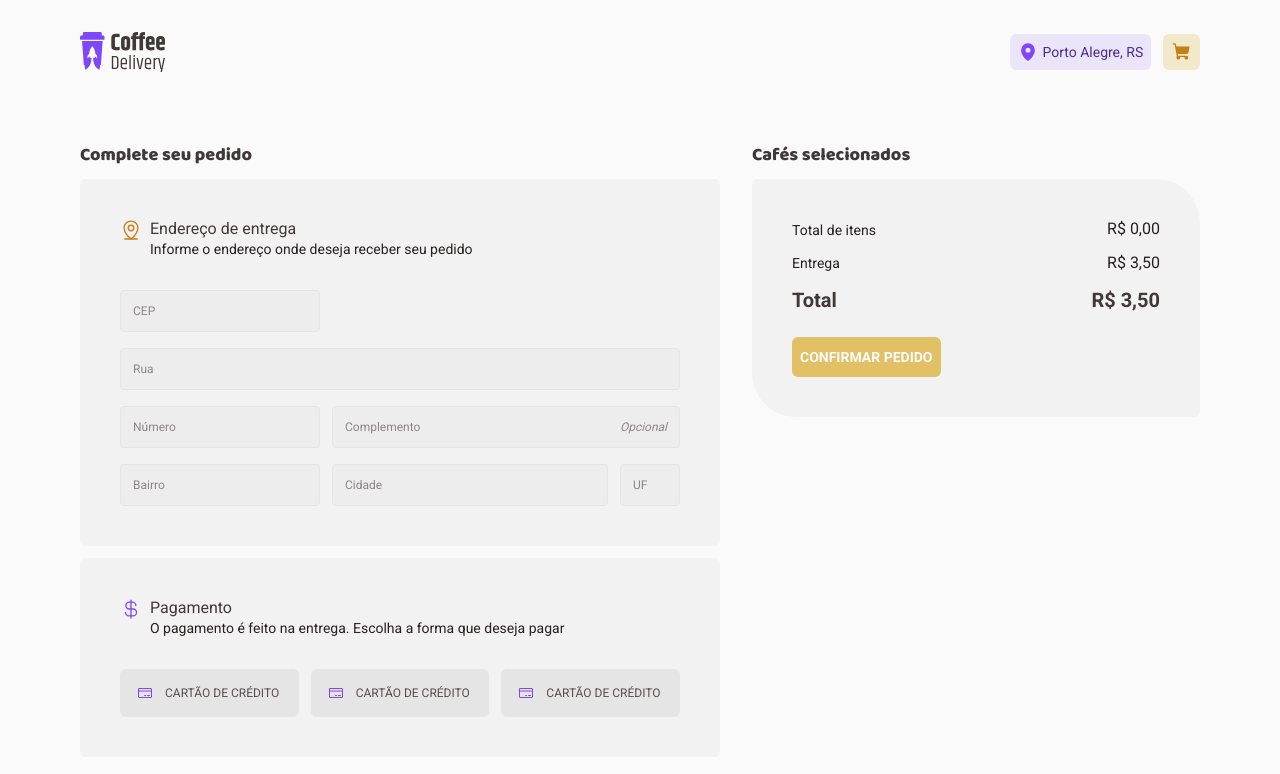
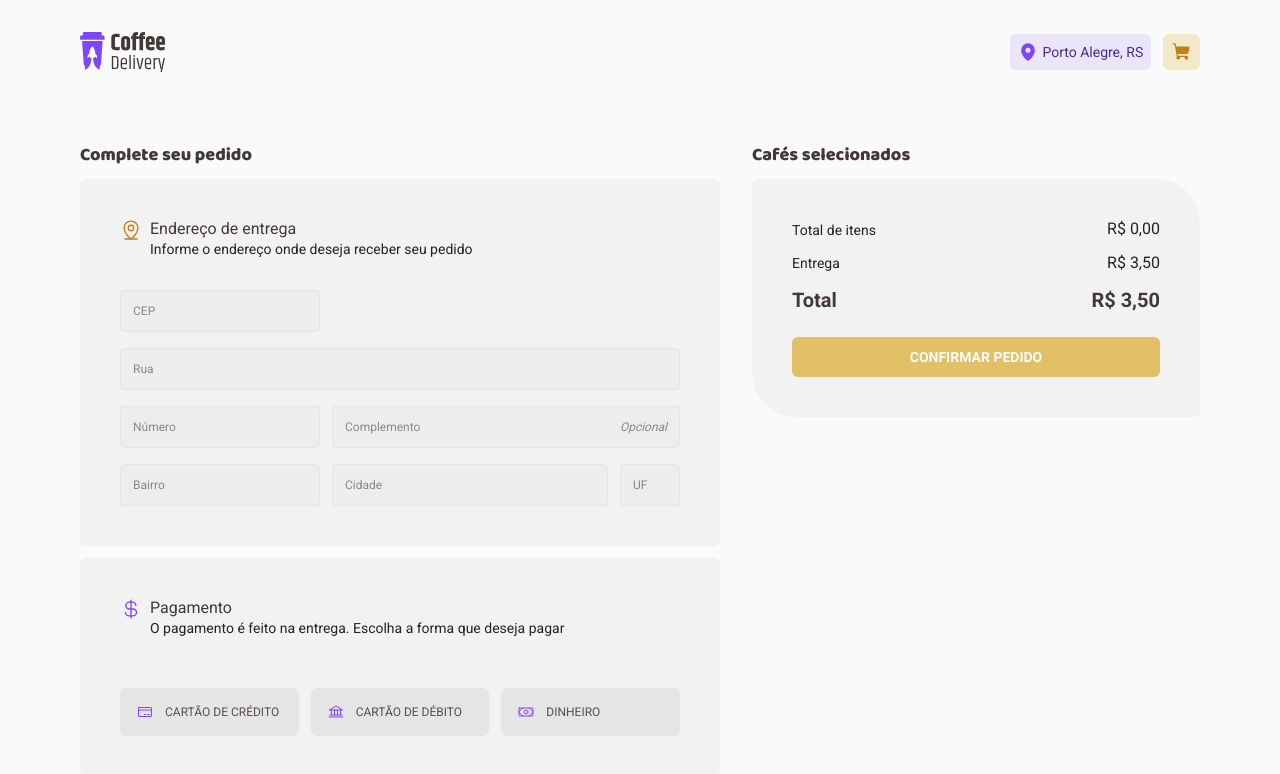
Before and after one commit to matheusbrauna/coffee-delivery, a React (Vite) app: page /completeOrder in a window 1280 px wide. Shown: the top 774 px of the page. Built offline with nearby package versions, Linux system fonts and the light colour scheme.

Commit message:
Desafio concluido

```diff
--- a/index.html
+++ b/index.html
@@ -8,7 +8,7 @@
       href="https://fonts.googleapis.com/css2?family=Baloo+2:wght@700;800&family=Roboto:wght@400;700&display=swap"
       rel="stylesheet"
     />
-    <link rel="icon" type="image/svg+xml" href="/vite.svg" />
+    <link rel="icon" type="image/png" href="/favicon.png" />
     <meta name="viewport" content="width=device-width, initial-scale=1.0" />
     <title>Coffee Delivery</title>
   </head>
--- a/src/contexts/CartContext.tsx
+++ b/src/contexts/CartContext.tsx
@@ -16,6 +16,7 @@ interface CartContextData {
     type: 'increase' | 'decrease',
   ) => void
   removeCartItem: (cartItemId: number) => void
+  clearCart: () => void
 }
 
 interface CartContextProviderProps {
@@ -92,6 +93,10 @@ export function CartContextProvider({ children }: CartContextProviderProps) {
     setCartItems(newCart)
   }
 
+  function clearCart() {
+    setCartItems([])
+  }
+
   useEffect(() => {
     localStorage.setItem(COFFEE_ITEMS_STORAGE_KEY, JSON.stringify(cartItems))
   }, [cartItems])
@@ -105,6 +110,7 @@ export function CartContextProvider({ children }: CartContextProviderProps) {
         changeCartItemsQuantity,
         removeCartItem,
         cartItemsTotal,
+        clearCart,
       }}
     >
       {children}
--- a/src/pages/CompleteOrder/components/CompleteOrderForm/PaymentMethodOptions.tsx
+++ b/src/pages/CompleteOrder/components/CompleteOrderForm/PaymentMethodOptions.tsx
@@ -1,12 +1,46 @@
+import { Bank, CreditCard, Money } from 'phosphor-react'
+import { useFormContext } from 'react-hook-form'
+import { RegularText } from '../../../../components/Typography'
+
 import { PaymentMethodInput } from '../PaymentMethodInput'
 import { PaymentMethodOptionsContainer } from './styles'
 
+export const paymentMethods = {
+  credit: {
+    label: 'Cartão de Crédito',
+    icon: <CreditCard size={16} />,
+  },
+  debit: {
+    label: 'Cartão de Débito',
+    icon: <Bank size={16} />,
+  },
+  money: {
+    label: 'Dinheiro',
+    icon: <Money size={16} />,
+  },
+}
+
 export function PaymentMethodOptions() {
+  const {
+    register,
+    formState: { errors },
+  } = useFormContext()
+
+  const paymentMethodError = errors?.paymentMethod?.message as unknown as string
+
   return (
     <PaymentMethodOptionsContainer>
-      <PaymentMethodInput />
-      <PaymentMethodInput />
-      <PaymentMethodInput />
+      {Object.entries(paymentMethods).map(([key, { label, icon }]) => (
+        <PaymentMethodInput
+          key={label}
+          id={key}
+          icon={icon}
+          label={label}
+          value={key}
+          {...register('paymentMethod')}
+        />
+      ))}
+      {paymentMethodError && <RegularText>{paymentMethodError}</RegularText>}
     </PaymentMethodOptionsContainer>
   )
 }
--- a/src/pages/CompleteOrder/components/CompleteOrderForm/styles.ts
+++ b/src/pages/CompleteOrder/components/CompleteOrderForm/styles.ts
@@ -54,8 +54,27 @@ export const AddressFormContainer = styled.div`
     }
   }
 
+  @media (max-width: 830px) {
+    grid-template-columns: repeat(2, 1fr);
+
+    .cep {
+      grid-column: span 1;
+      max-width: 100%;
+    }
+
+    .street {
+      grid-column: span 2;
+    }
+
+    .complement {
+      grid-column: span 1;
+    }
+  }
+
   @media (max-width: 490px) {
-    grid-template-columns: repeat(2, 1fr);
+    display: flex;
+    flex-direction: column;
+    gap: 1rem;
   }
 `
 
@@ -67,4 +86,9 @@ export const PaymentMethodOptionsContainer = styled.div`
   @media (max-width: 425px) {
     grid-template-columns: repeat(1, 1fr);
   }
+
+  > p {
+    grid-column: span / 3;
+    color: ${({ theme }) => theme.colors['base-error']};
+  }
 `
--- a/src/pages/CompleteOrder/components/PaymentMethodInput/index.tsx
+++ b/src/pages/CompleteOrder/components/PaymentMethodInput/index.tsx
@@ -1,11 +1,25 @@
-import { CreditCard } from 'phosphor-react'
-import { PaymentMethodInputContainer } from './styles'
+/* eslint-disable react/display-name */
+import { forwardRef, InputHTMLAttributes, ReactNode } from 'react'
+import { PaymentMethodInputContainer, ContentContainer } from './styles'
 
-export function PaymentMethodInput() {
+type PaymentMethodInputProps = InputHTMLAttributes<HTMLInputElement> & {
+  icon: ReactNode
+  label: string
+}
+
+export const PaymentMethodInput = forwardRef<
+  HTMLInputElement,
+  PaymentMethodInputProps
+>(({ id, icon, label, ...props }, ref) => {
   return (
     <PaymentMethodInputContainer>
-      <CreditCard size={16} />
-      Cartão de crédito
+      <input type="radio" id={id} {...props} name="paymentMethod" ref={ref} />
+      <label htmlFor={id}>
+        <ContentContainer>
+          {icon}
+          {label}
+        </ContentContainer>
+      </label>
     </PaymentMethodInputContainer>
   )
-}
+})
--- a/src/pages/CompleteOrder/components/PaymentMethodInput/styles.ts
+++ b/src/pages/CompleteOrder/components/PaymentMethodInput/styles.ts
@@ -1,6 +1,24 @@
-import styled from 'styled-components'
+import styled, { css } from 'styled-components'
 
 export const PaymentMethodInputContainer = styled.div`
+  input {
+    visibility: hidden;
+    appearance: none;
+  }
+
+  input:checked + label div {
+    ${({ theme }) => css`
+      background-color: ${theme.colors['brand-purple-light']};
+      border-color: ${theme.colors['brand-purple']};
+
+      &:hover {
+        background-color: ${theme.colors['brand-purple-light']};
+      }
+    `}
+  }
+`
+
+export const ContentContainer = styled.div`
   display: flex;
   align-items: center;
   justify-content: flex-start;
--- a/src/pages/CompleteOrder/components/SelectedCoffees/ConfirmationSection.tsx
+++ b/src/pages/CompleteOrder/components/SelectedCoffees/ConfirmationSection.tsx
@@ -37,13 +37,11 @@ export function ConfirmationSection() {
         </RegularText>
       </div>
 
-      <NavLink to="/orderConfirmed">
-        <Button
-          text="Confirmar pedido"
-          disabled={cartQuantity <= 0}
-          type="submit"
-        />
-      </NavLink>
+      <Button
+        text="Confirmar pedido"
+        disabled={cartQuantity <= 0}
+        type="submit"
+      />
     </ConfirmationSectionContainer>
   )
 }
--- a/src/pages/CompleteOrder/index.tsx
+++ b/src/pages/CompleteOrder/index.tsx
@@ -5,6 +5,14 @@ import { useForm, FormProvider } from 'react-hook-form'
 import { CompleteOrderForm } from './components/CompleteOrderForm'
 import { SelectedCoffees } from './components/SelectedCoffees'
 import { CompleteOrderContainer } from './styles'
+import { useNavigate } from 'react-router-dom'
+import { useCart } from '../../hooks/useCart'
+
+enum PaymentMethods {
+  credit = 'credit',
+  debit = 'debit',
+  money = 'money',
+}
 
 const confirmedOrderFormValidateSchema = zod.object({
   cep: zod.string().min(1, 'Informe o CEP'),
@@ -14,6 +22,11 @@ const confirmedOrderFormValidateSchema = zod.object({
   district: zod.string().min(1, 'Informe o Bairro'),
   city: zod.string().min(1, 'Informe a Cidade'),
   uf: zod.string().min(1, 'Informe a UF'),
+  paymentMethod: zod.nativeEnum(PaymentMethods, {
+    errorMap: () => {
+      return { message: 'Informe o método de pagamento' }
+    },
+  }),
 })
 
 export type OrderData = zod.infer<typeof confirmedOrderFormValidateSchema>
@@ -21,14 +34,21 @@ export type OrderData = zod.infer<typeof confirmedOrderFormValidateSchema>
 type ConfirmOrderFormData = OrderData
 
 export function CompleteOrderPage() {
+  const { clearCart } = useCart()
+
   const confirmedOrderForm = useForm<ConfirmOrderFormData>({
     resolver: zodResolver(confirmedOrderFormValidateSchema),
   })
 
   const { handleSubmit } = confirmedOrderForm
 
+  const navigate = useNavigate()
+
   function handleConfirmOrder(data: ConfirmOrderFormData) {
-    console.log(data)
+    navigate('/orderConfirmed', {
+      state: data,
+    })
+    clearCart()
   }
 
   return (
--- a/src/pages/OrderConfirmed/index.tsx
+++ b/src/pages/OrderConfirmed/index.tsx
@@ -6,9 +6,30 @@ import { OrderConfirmedPageContainer, OrderDetailsContainer } from './styles'
 import confirmedOrderImg from '../../assets/confirmed-order-img.png'
 import { InfoWithIcon } from '../../components/InfoWithIcon'
 import { useTheme } from 'styled-components'
+import { useLocation, useNavigate } from 'react-router-dom'
+import { OrderData } from '../CompleteOrder'
+import { paymentMethods } from '../CompleteOrder/components/CompleteOrderForm/PaymentMethodOptions'
+import { useEffect } from 'react'
+
+interface LocationType {
+  state: OrderData
+}
 
 export function OrderConfirmedPage() {
+  const { state } = useLocation() as unknown as LocationType
+
   const { colors } = useTheme()
+
+  const navigate = useNavigate()
+
+  useEffect(() => {
+    if (!state) {
+      navigate('/')
+    }
+  }, [state, navigate])
+
+  if (!state) return <></>
+
   return (
     <OrderConfirmedPageContainer className="container">
       <div>
@@ -25,9 +46,12 @@ export function OrderConfirmedPage() {
             iconBg={colors['brand-purple']}
             text={
               <RegularText>
-                Entrega em <strong>Rua João Daniel Martinelli 102</strong>,
+                Entrega em{' '}
+                <strong>
+                  {state.street}, {state.number}
+                </strong>
                 <br />
-                Farrapos - Porto Alegre, RS
+                {state.district} - {state.city}, {state.uf}
               </RegularText>
             }
           />
@@ -51,7 +75,7 @@ export function OrderConfirmedPage() {
               <RegularText>
                 Pagamento na entrega
                 <br />
-                <strong>Cartão de crédito</strong>,
+                <strong>{paymentMethods[state.paymentMethod].label}</strong>
               </RegularText>
             }
           />
```
Also changed, not shown: .eslintrc.json.
